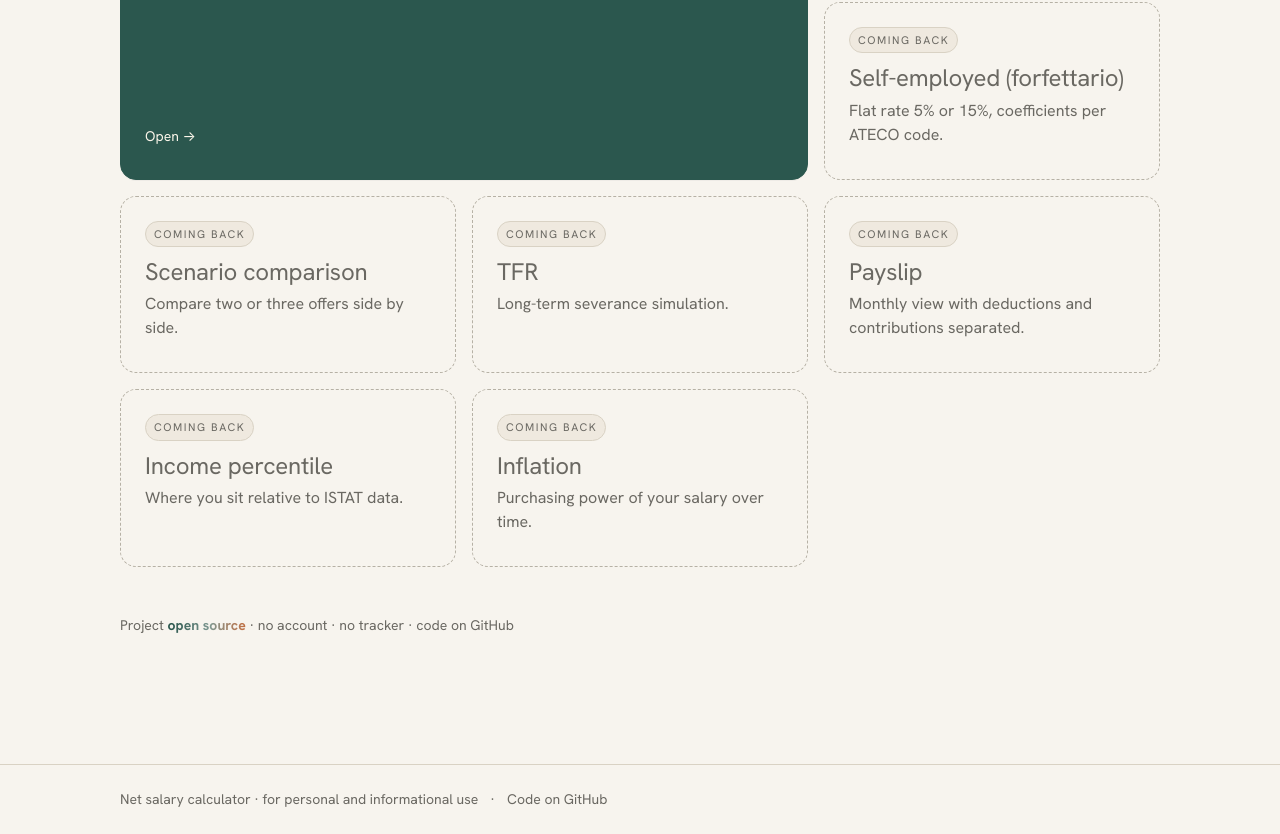
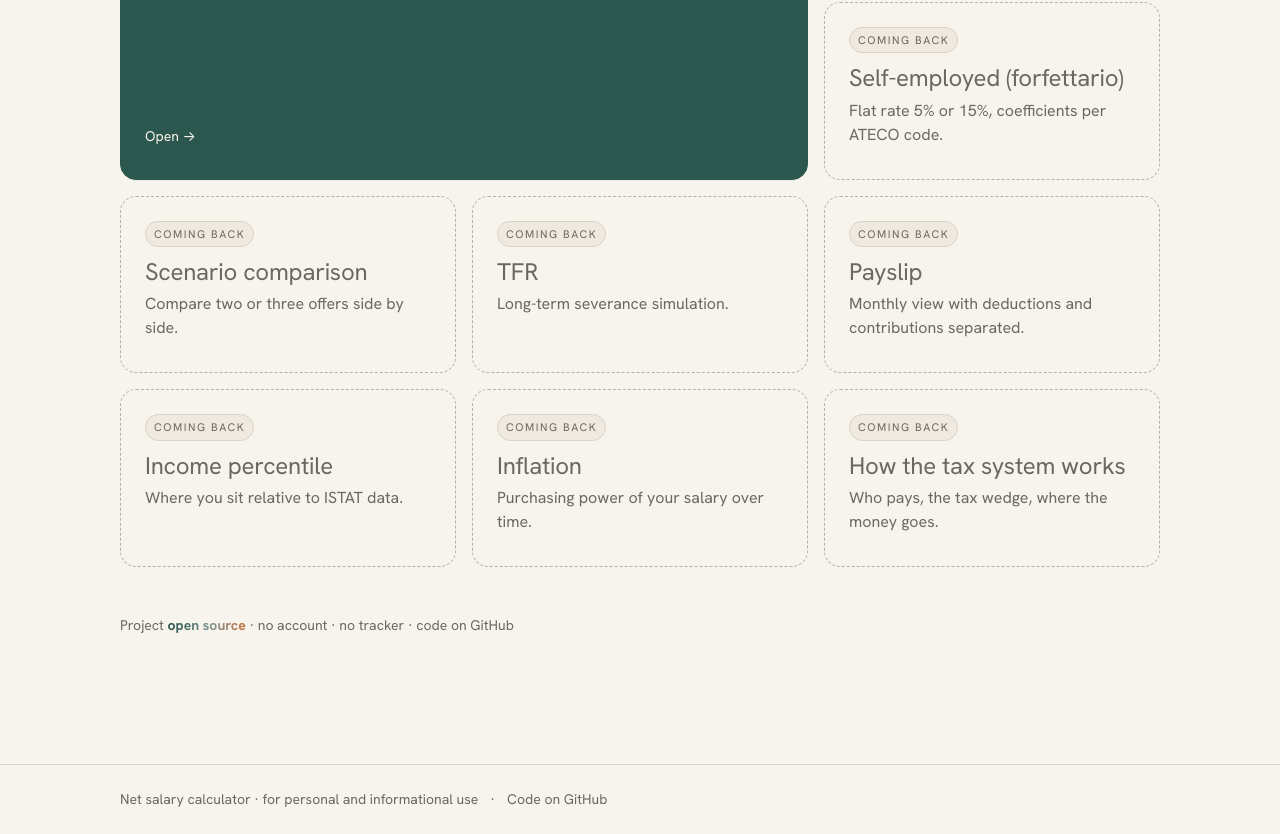
Before and after one commit to stefanovalloncini/quanto-guadagno, a React (Vite) app: page / in a window 1280 px wide. Shown: the part 546-1380 px from the top of the page. Built offline with nearby package versions, Linux system fonts and the light colour scheme.

Commit message:
chore(home): add seventh in-arrivo tile so grid fills cleanly

```diff
--- a/src/ui/features/home/HomePage.tsx
+++ b/src/ui/features/home/HomePage.tsx
@@ -13,6 +13,7 @@ const soonTiles: ReadonlyArray<SoonTile> = [
   { titleId: "home.soon.payslip.title", bodyId: "home.soon.payslip.body" },
   { titleId: "home.soon.statistics.title", bodyId: "home.soon.statistics.body" },
   { titleId: "home.soon.inflation.title", bodyId: "home.soon.inflation.body" },
+  { titleId: "home.soon.taxSystem.title", bodyId: "home.soon.taxSystem.body" },
 ];
 
 export function HomePage() {
--- a/src/ui/i18n/messages/en.ts
+++ b/src/ui/i18n/messages/en.ts
@@ -46,6 +46,8 @@ export const en: Record<MessageKey, string> = {
   "home.soon.statistics.body": "Where you sit relative to ISTAT data.",
   "home.soon.inflation.title": "Inflation",
   "home.soon.inflation.body": "Purchasing power of your salary over time.",
+  "home.soon.taxSystem.title": "How the tax system works",
+  "home.soon.taxSystem.body": "Who pays, the tax wedge, where the money goes.",
   "home.footnote":
     "Project <shimmer>open source</shimmer> · no account · no tracker · code on GitHub",
 
--- a/src/ui/i18n/messages/it.ts
+++ b/src/ui/i18n/messages/it.ts
@@ -44,6 +44,8 @@ export const it = {
   "home.soon.statistics.body": "Dove si colloca il tuo reddito rispetto ai dati ISTAT.",
   "home.soon.inflation.title": "Inflazione",
   "home.soon.inflation.body": "Potere d'acquisto del tuo stipendio nel tempo.",
+  "home.soon.taxSystem.title": "Sistema fiscale",
+  "home.soon.taxSystem.body": "Come funziona, chi paga, cuneo, dove vanno le tasse.",
   "home.footnote":
     "Progetto <shimmer>open source</shimmer> · nessun account · nessun tracker · codice su GitHub",
 
```
Also changed, not shown: 1 other file (tests, documents, lock files or other folders).
